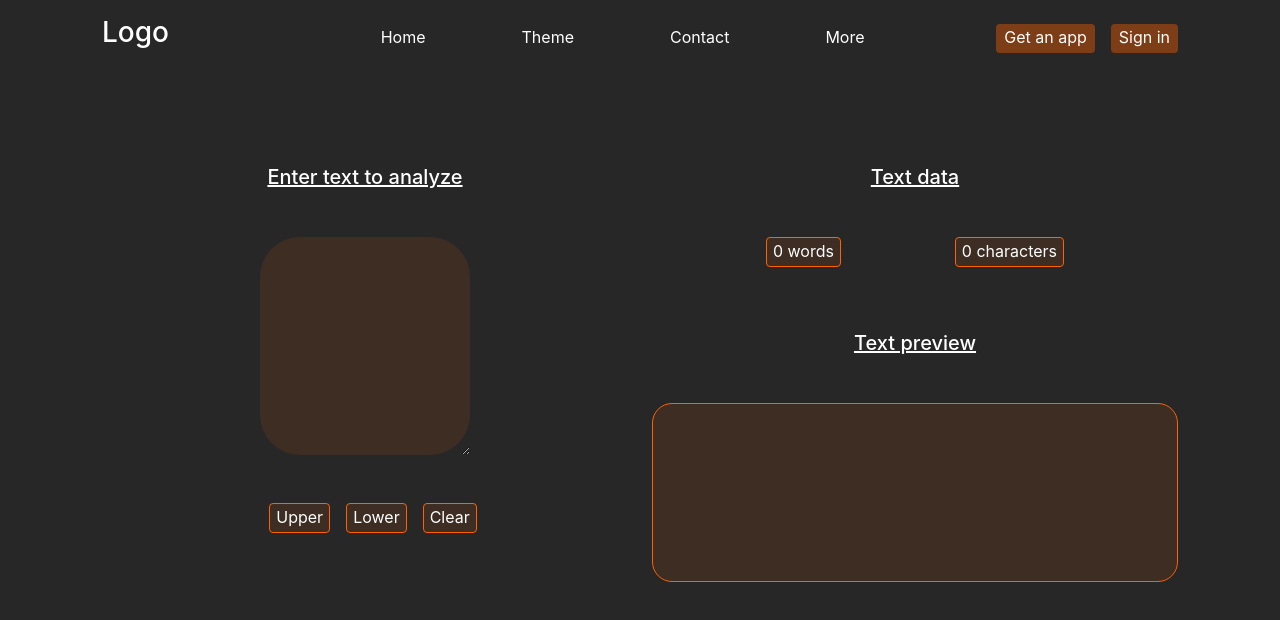
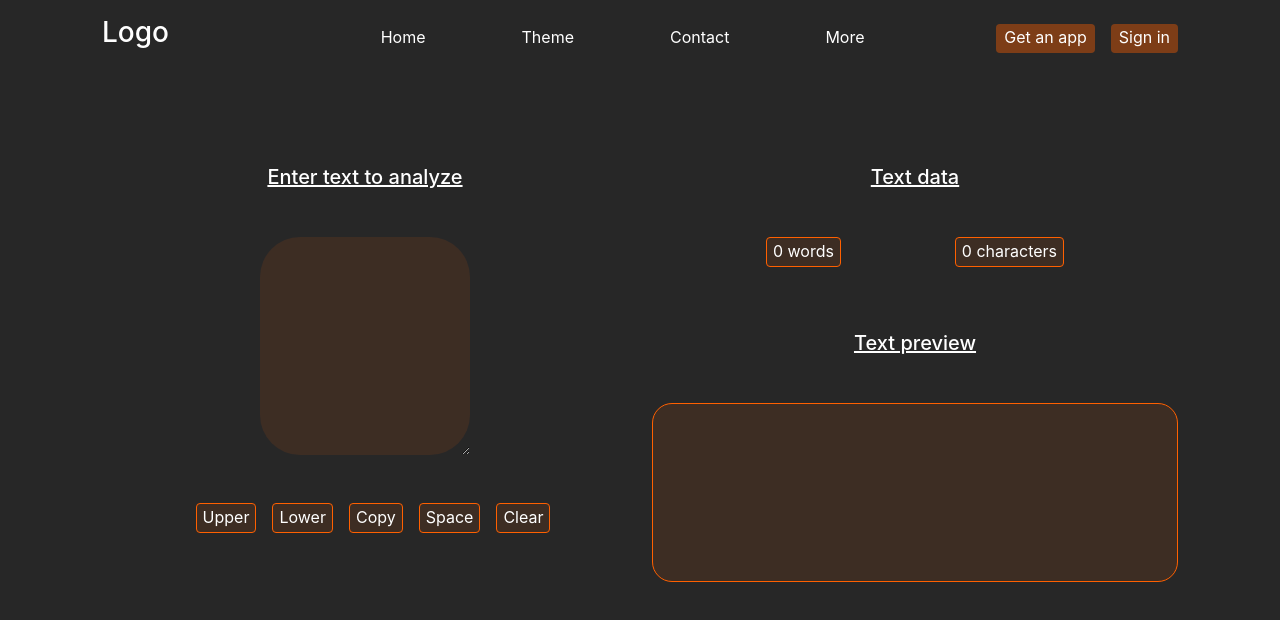
Before and after one commit to Professor-codes/REACT-MERN, a React (Create React App) app in the folder demo/: page / in a window 1280 px wide. Shown: the top 620 px of the page. Built offline with nearby package versions, Linux system fonts and the light colour scheme.

Commit message:
update prev

```diff
--- a/demo/package.json
+++ b/demo/package.json
@@ -9,6 +9,7 @@
     "ajv": "^8.17.1",
     "react": "^19.0.0",
     "react-dom": "^19.0.0",
+    "react-router-dom": "^7.0.2",
     "react-scripts": "5.0.1",
     "web-vitals": "^2.1.4"
   },
--- a/demo/src/App.js
+++ b/demo/src/App.js
@@ -1,14 +1,17 @@
 import './App.css';
-// import About from './components/About';
+import About from './components/About';
 import Form from './components/Form';
 import Navbar from './components/Navbar';
+import { Routes, Route } from 'react-router-dom';
 
 function App() {
   return (
     <div>
       <Navbar title='Logo' one='Home' two='Theme' three='Contact' four='More' />
-      <Form heading='Enter text to analyze'/>
-      {/* <About /> */}
+      <Routes>
+        <Route path="/" element={<Form heading='Enter text to analyze' />} />
+        <Route path="/theme" element={<About />} />
+      </Routes>
     </div>
   );
 }
--- a/demo/src/components/Form.js
+++ b/demo/src/components/Form.js
@@ -17,6 +17,18 @@ export default function Form(props) {
         setText(lowerText);
     }
 
+    let handleCopyClick = () => {
+        console.log('copied');
+        let text = document.getElementById('text-area');
+        text.select();
+        navigator.clipboard.writeText(text.value);
+    }
+
+    let handleExtraSpace = () => {
+        let removespace = text.split(/[ ]+/);
+        setText(removespace.join(' '))
+    }
+
     let handleClearClick = () => {
         setText('');
     }
@@ -28,10 +40,12 @@ export default function Form(props) {
                     {/* LEFT PART - DISPLAY */}
                     <div className="col-6">
                         <h5 className='text-center mt-5 text-decoration-underline'>{props.heading}</h5>
-                        <textarea className='form-control mx-auto my-5 area' rows={8} value={text} onChange={handleOnChange}></textarea>
+                        <textarea className='form-control mx-auto my-5 area' id='text-area' rows={8} value={text} onChange={handleOnChange}></textarea>
                         <div className="d-flex justify-content-center">
                             <button onClick={handleUpperCaseClick}>Upper</button>
                             <button onClick={handleLowerCaseClick}>Lower</button>
+                            <button onClick={handleCopyClick}>Copy</button>
+                            <button onClick={handleExtraSpace}>Space</button>
                             <button onClick={handleClearClick}>Clear</button>
                         </div>
                     </div>
--- a/demo/src/components/Navbar.js
+++ b/demo/src/components/Navbar.js
@@ -1,4 +1,5 @@
 import React from 'react'
+import { Link } from 'react-router-dom'
 // import PropTypes from 'prop-types'
 
 export default function Navbar(props) {
@@ -9,16 +10,16 @@ export default function Navbar(props) {
                 <nav className=''>
                     <ul className='d-flex list-unstyled justify-content-center'>
                         <li>
-                            <a href="/">{props.one}</a>
+                            <Link to='/'>{props.one}</Link>
                         </li>
                         <li>
-                            <a href="</" >{props.two}</a>
+                            <Link to='/theme'>{props.two}</Link>
                         </li>
                         <li>
-                            <a href="/">{props.three}</a>
+                            <Link to='/'>{props.three}</Link>
                         </li>
                         <li>
-                            <a href="/">{props.four}</a>
+                            <Link to='/'>{props.four}</Link>
                         </li>
                     </ul>
                 </nav>
--- a/demo/src/index.js
+++ b/demo/src/index.js
@@ -3,11 +3,14 @@ import ReactDOM from 'react-dom/client';
 import './index.css';
 import App from './App';
 import reportWebVitals from './reportWebVitals';
+import { BrowserRouter } from 'react-router-dom';
 
 const root = ReactDOM.createRoot(document.getElementById('root'));
 root.render(
   <React.StrictMode>
-    <App />
+    <BrowserRouter>
+      <App />
+    </BrowserRouter>
   </React.StrictMode>
 );
 
```
Also changed, not shown: 1 other file (tests, documents, lock files or other folders).
